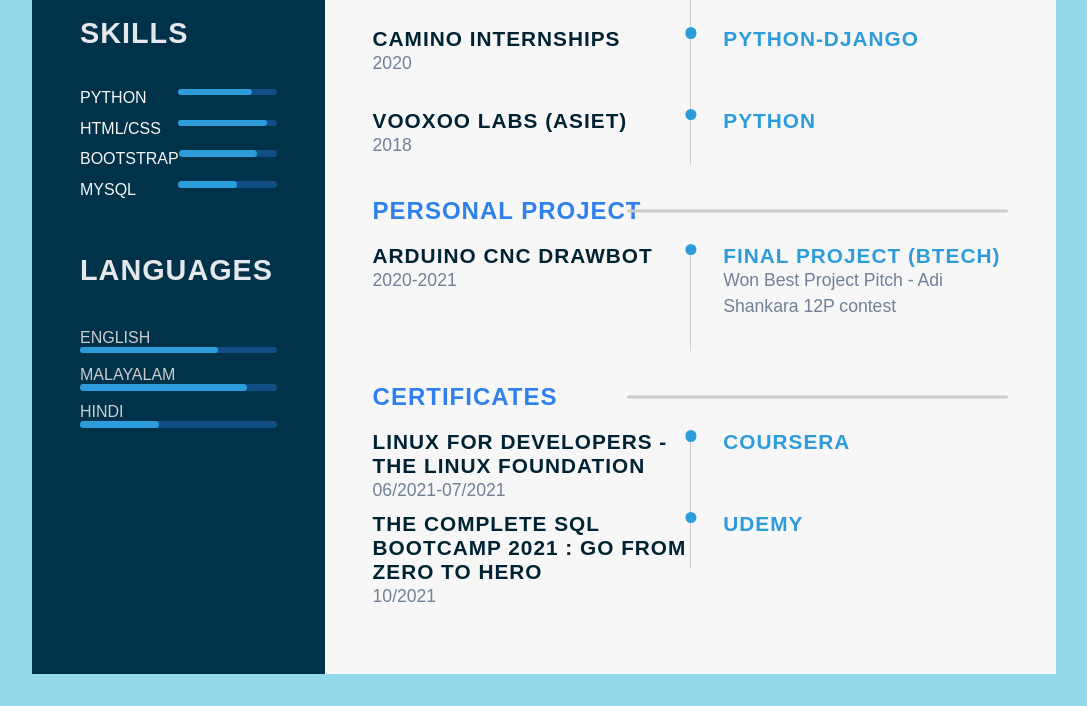
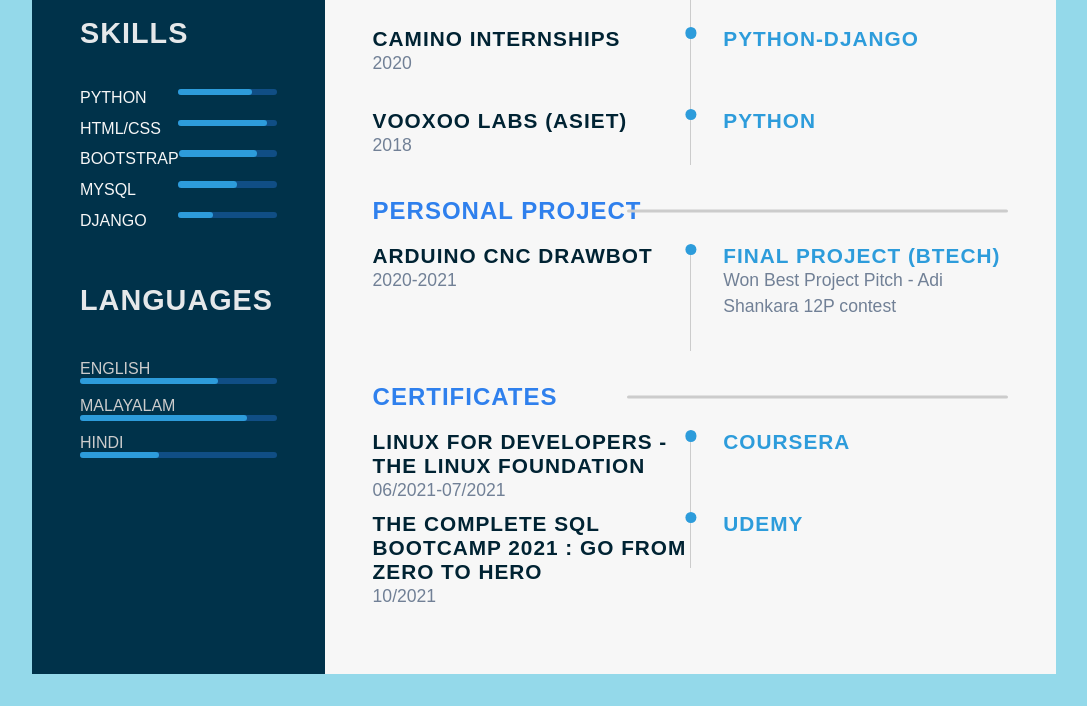
Before and after one commit to NikhilChacko/resume, a plain HTML site: page index.html in a window 1280 px wide. Shown: the part 743-1449 px from the top of the page, without its empty margins (96-1183 px from the left). Drawn offline with Linux system fonts and the light colour scheme.

Commit message:
2nd commit - django was added to skills

```diff
--- a/index.html
+++ b/index.html
@@ -74,6 +74,12 @@
                 <p class="skill-title">Mysql</p>
                 <div class="progress-bar">
                   <div class="progress sql-progress"></div>
+                </div>
+              </li>
+              <li>
+                <p class="skill-title">Django</p>
+                <div class="progress-bar">
+                  <div class="progress dj-progress"></div>
                 </div>
               </li>
             </ul>
--- a/style.css
+++ b/style.css
@@ -126,7 +126,9 @@ body{
 .sql-progress{
     width: 60%;
 }
-
+.dj-progress{
+    width: 35%;
+}
 .en-progress{
     width: 70%;
 }
@@ -136,6 +138,7 @@ body{
 .hd-progress{
     width: 40%;
 }
+
 
 
 
```
